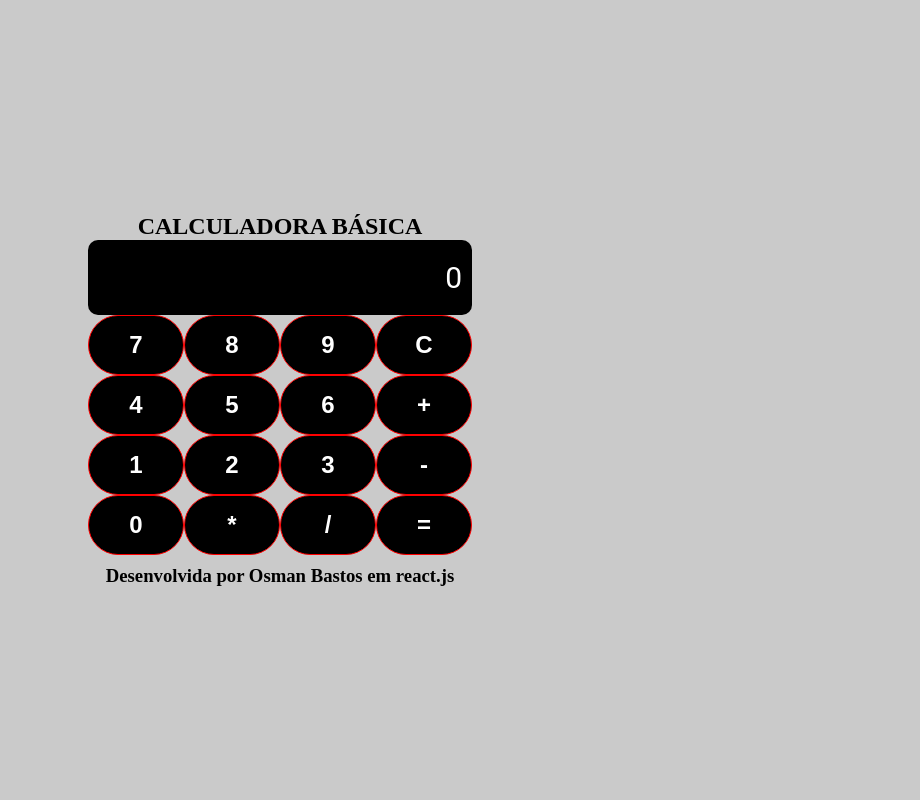
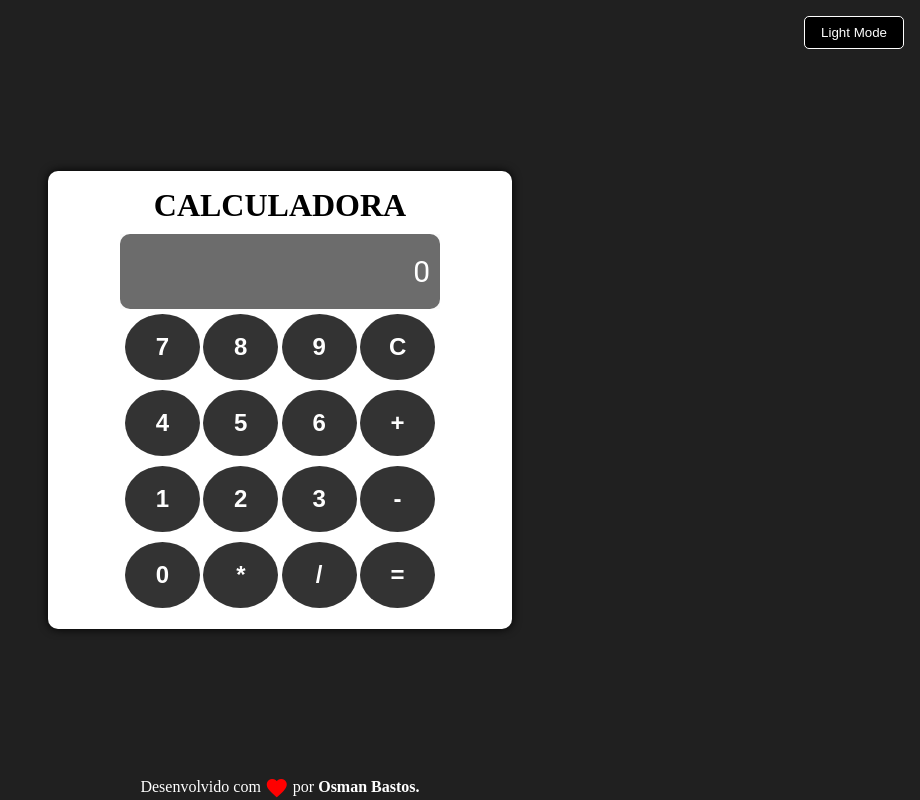
Before and after one commit to osmanbastos/calculadoraReact, a React (Create React App) app: page / in a window 1280 px wide. Shown: the whole page, without its empty margins (360-1280 px from the left). Built offline with nearby package versions, Linux system fonts and the light colour scheme.

Commit message:
feat: added material-icon, added Card component, added Icon component, added buttom toggleTheme and isDarkTheme prop; style: changed button styles.js, changed Icon and Card styles

```diff
--- a/package.json
+++ b/package.json
@@ -3,6 +3,10 @@
   "version": "0.1.0",
   "private": true,
   "dependencies": {
+    "@emotion/react": "^11.11.4",
+    "@emotion/styled": "^11.11.5",
+    "@mui/icons-material": "^5.15.18",
+    "@mui/material": "^5.15.18",
     "@testing-library/jest-dom": "^5.16.5",
     "@testing-library/react": "^13.4.0",
     "@testing-library/user-event": "^13.5.0",
--- a/public/index.html
+++ b/public/index.html
@@ -10,6 +10,7 @@
       content="Web site created using create-react-app"
     />
     <link rel="apple-touch-icon" href="%PUBLIC_URL%/logo192.png" />
+    <link rel="stylesheet" href="https://fonts.googleapis.com/icon?family=Material+Icons"/>
     <!--
       manifest.json provides metadata used when your web app is installed on a
       user's mobile device or desktop. See https://developers.google.com/web/fundamentals/web-app-manifest/
--- a/src/App.js
+++ b/src/App.js
@@ -1,13 +1,15 @@
-import { Container, Content, Row} from './styles'
+import { Container, Card, Content, Row, Footer, ThemeButton} from './styles'
 import Input from './components/Input'
 import Button from './components/Button'
 import { useState } from 'react';
+import Icon from '@mui/material/Icon';
 
 const App = () => {
   const [currentNumber, setCurrentNumber] = useState('0');
   const [firstNumber, setFirstNumber] = useState('0');
   const [operation, setOperation] = useState('');
   const [mostre, setMostre] = useState('0')
+  const [isDarkTheme, setIsDarkTheme] = useState(true);
 
   const handleAddNumber = (num) => {
     setCurrentNumber(prev => `${prev === '0' ? '' : prev}${num}`)
@@ -115,37 +117,48 @@ const App = () => {
     }
   }
 
+  const toggleTheme = () => {
+    setIsDarkTheme(prevTheme => !prevTheme);
+  }
+
   return (
-    <Container>
-      <h2>CALCULADORA BÁSICA</h2>
+    <Container isDarkTheme={isDarkTheme}>
+      <ThemeButton onClick={toggleTheme}>
+        {isDarkTheme ? "Light Mode" : "Dark Mode"}
+      </ThemeButton>
+      <Card>
+        <h1>CALCULADORA</h1>
         <Content>
-        <Input value={mostre}/>
+          <Input value={mostre} isDarkTheme={isDarkTheme}/>
           <Row>
-          <Button label={"7"} onClick={() => handleAddNumber('7')}/>
-          <Button label={"8"} onClick={() => handleAddNumber('8')}/>
-          <Button label={"9"} onClick={() => handleAddNumber('9')}/>
-          <Button label={"C"} onClick={handleClear}/>
+            <Button label={"7"} onClick={() => handleAddNumber('7')} isDarkTheme={isDarkTheme}/>
+            <Button label={"8"} onClick={() => handleAddNumber('8')} isDarkTheme={isDarkTheme}/>
+            <Button label={"9"} onClick={() => handleAddNumber('9')} isDarkTheme={isDarkTheme}/>
+            <Button label={"C"} onClick={handleClear} isDarkTheme={isDarkTheme}/>
           </Row>
           <Row>
-          <Button label={"4"} onClick={() => handleAddNumber('4')}/>
-          <Button label={"5"} onClick={() => handleAddNumber('5')}/>
-          <Button label={"6"} onClick={() => handleAddNumber('6')}/>
-          <Button label={"+"} onClick={handleOperationSum}/>
+            <Button label={"4"} onClick={() => handleAddNumber('4')} isDarkTheme={isDarkTheme}/>
+            <Button label={"5"} onClick={() => handleAddNumber('5')} isDarkTheme={isDarkTheme}/>
+            <Button label={"6"} onClick={() => handleAddNumber('6')} isDarkTheme={isDarkTheme}/>
+            <Button label={"+"} onClick={handleOperationSum} isDarkTheme={isDarkTheme}/>
           </Row>
           <Row>
-          <Button label={"1"} onClick={() => handleAddNumber('1')}/>
-          <Button label={"2"} onClick={() => handleAddNumber('2')}/>
-          <Button label={"3"} onClick={() => handleAddNumber('3')}/>
-          <Button label={"-"} onClick={handleOperationMinus}/>
+            <Button label={"1"} onClick={() => handleAddNumber('1')} isDarkTheme={isDarkTheme}/>
+            <Button label={"2"} onClick={() => handleAddNumber('2')} isDarkTheme={isDarkTheme}/>
+            <Button label={"3"} onClick={() => handleAddNumber('3')} isDarkTheme={isDarkTheme}/>
+            <Button label={"-"} onClick={handleOperationMinus} isDarkTheme={isDarkTheme}/>
           </Row>
           <Row>
-          <Button label={"0"} onClick={() => handleAddNumber('0')}/>
-          <Button label={"*"} onClick={handleOperationMultiply}/>
-          <Button label={"/"} onClick={handleOperationDivide}/>
-          <Button label={"="} onClick={handleEquals}/>
+            <Button label={"0"} onClick={() => handleAddNumber('0')} isDarkTheme={isDarkTheme}/>
+            <Button label={"*"} onClick={handleOperationMultiply} isDarkTheme={isDarkTheme}/>
+            <Button label={"/"} onClick={handleOperationDivide} isDarkTheme={isDarkTheme}/>
+            <Button label={"="} onClick={handleEquals} isDarkTheme={isDarkTheme}/>
           </Row>
         </Content>
-      <h3>Desenvolvida por Osman Bastos em react.js</h3>
+      </Card>
+      <Footer isDarkTheme={isDarkTheme}>
+      <span>Desenvolvido com <Icon sx={{ color: "red" }}>favorite</Icon> por <a class="footer-link" href="https://www.linkedin.com/in/osmanbastos" target="_blank" title="LinkedIn" rel="noreferrer"><strong>Osman Bastos.</strong></a></span>
+      </Footer>
     </Container>
   );
 }
--- a/src/components/Button/index.js
+++ b/src/components/Button/index.js
@@ -1,8 +1,8 @@
 import {ButtonContainer} from './styles'
 
-const Button = ({label, onClick}) => {
+const Button = ({label, onClick, isDarkTheme }) => {
     return (
-      <ButtonContainer onClick={onClick} type="button">
+      <ButtonContainer onClick={onClick} type="button" isDarkTheme={isDarkTheme}>
         {label}
       </ButtonContainer>
     );
--- a/src/components/Button/styles.js
+++ b/src/components/Button/styles.js
@@ -1,11 +1,13 @@
 import styled from 'styled-components';
 
 export const ButtonContainer = styled.button`
-    padding: 15px;
-    border: 1px solid #FF0000;
-    border-radius: 50px;
-    background-color: #000000;
-    color: #FFFFFF;
+    padding: 1.2rem;
+    margin: 0.1rem;
+    border: 0;
+    border-radius: 50%;
+    box-shadow: 0 0 10px ${({ isDarkTheme }) => (isDarkTheme ? 'none' : '#777777')};
+    background-color: ${({ isDarkTheme }) => (isDarkTheme ? '#333333' : '#FFFFFF')};
+    color: ${({ isDarkTheme }) => (isDarkTheme ? '#FFFFFF' : '#000000')};
     font-size: 24px;
     font-weight: 700;
     flex: 1;
--- a/src/components/Input/index.js
+++ b/src/components/Input/index.js
@@ -1,9 +1,9 @@
 import {InputContainer} from './styles'
 
-const Input = ({value}) => {
+const Input = ({value , isDarkTheme}) => {
     return (
       <InputContainer>
-      <input disabled value={value}/>
+      <input disabled value={value} isDarkTheme={isDarkTheme}/>
       </InputContainer>
     );
   }
--- a/src/components/Input/styles.js
+++ b/src/components/Input/styles.js
@@ -7,6 +7,9 @@ export const InputContainer = styled.div`
     display:flex;
     align-items: center;
     justify-content: flex-end;
+    background-color: #333333;
+
+    border-radius: 10px;
 
     font-size: 24px;
     font-family: 'Roboto';
@@ -14,10 +17,8 @@ export const InputContainer = styled.div`
     input {
         width: 100%;
         height: 75px;
-        background-color: #000000;
         color: #FFFFFF;
         border: 0;
-        border-radius: 10px;
         display: flex;
         flex-direction: column;
         align-items: flex-end;
--- a/src/styles.js
+++ b/src/styles.js
@@ -1,9 +1,10 @@
 import styled from 'styled-components';
+
 
 export const Container = styled.div`
     width: 100%;
     height: 100vh;
-    background-color: #CACACA;
+    background-color: ${({ isDarkTheme }) => (isDarkTheme ? '#202020' : '#CACACA')};
 
     display: flex;
     flex-direction: column;
@@ -19,14 +20,26 @@ export const Container = styled.div`
     }
 `
 
+export const Card = styled.div`
+    display: flex;
+    flex-direction: column;
+    align-items: center;
+    justify-content: center;
+    padding: 1rem;
+    background-color: #FFFFFF;
+    border-radius: 10px;
+    box-shadow: 0 0 10px #000;
+`
+
 export const Content = styled.div`
     width: 30%;
-    min-width: 300px;
+    min-width: 20rem;
 `
 export const Row = styled.div`
     display: flex;
     flex-direction: row;
     align-itens: center;
+    padding: 0.2rem;
 `
 export const Column = styled.div`
     display: flex;
@@ -34,3 +47,34 @@ export const Column = styled.div`
     justify-content: space-between;
     align-itens: center;
 `
+
+export const Footer = styled.div`
+    position: fixed;
+    bottom: 0;
+
+    span {
+        vertical-align: middle;
+    }
+
+    color: ${({ isDarkTheme }) => (isDarkTheme ? '#FFFFFF' : '#000000')};
+    text-decoration: none;
+
+    a {
+        color: ${({ isDarkTheme }) => (isDarkTheme ? '#FFFFFF' : '#000000')};
+        text-decoration: none;
+
+    }
+`
+
+export const ThemeButton = styled.button`
+    position: fixed;
+    top: 0;
+    right: 0;
+    margin: 1rem;
+    padding: 0.5rem 1rem;
+    background-color: ${({ isDarkTheme }) => (isDarkTheme ? '#CACACA' : '#000000')};
+    color: ${({ isDarkTheme }) => (isDarkTheme ? '#000000' : '#FFFFFF')};
+    border: 1px solid ${({ isDarkTheme }) => (isDarkTheme ? '#000000' : '#FFFFFF')};
+    border-radius: 5px;
+    cursor: pointer;
+`
```
Also changed, not shown: 1 other file (tests, documents, lock files or other folders). Lines whose indentation alone changed are shown as unchanged.
